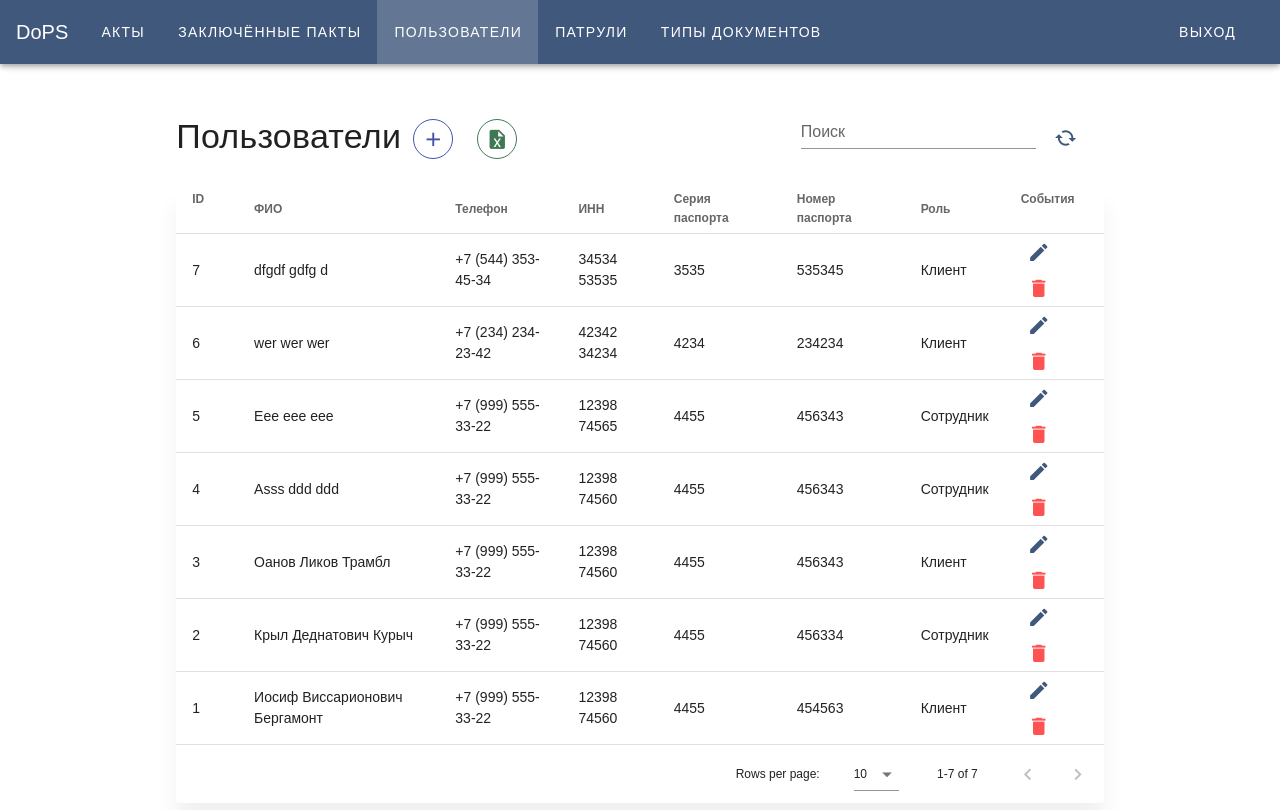
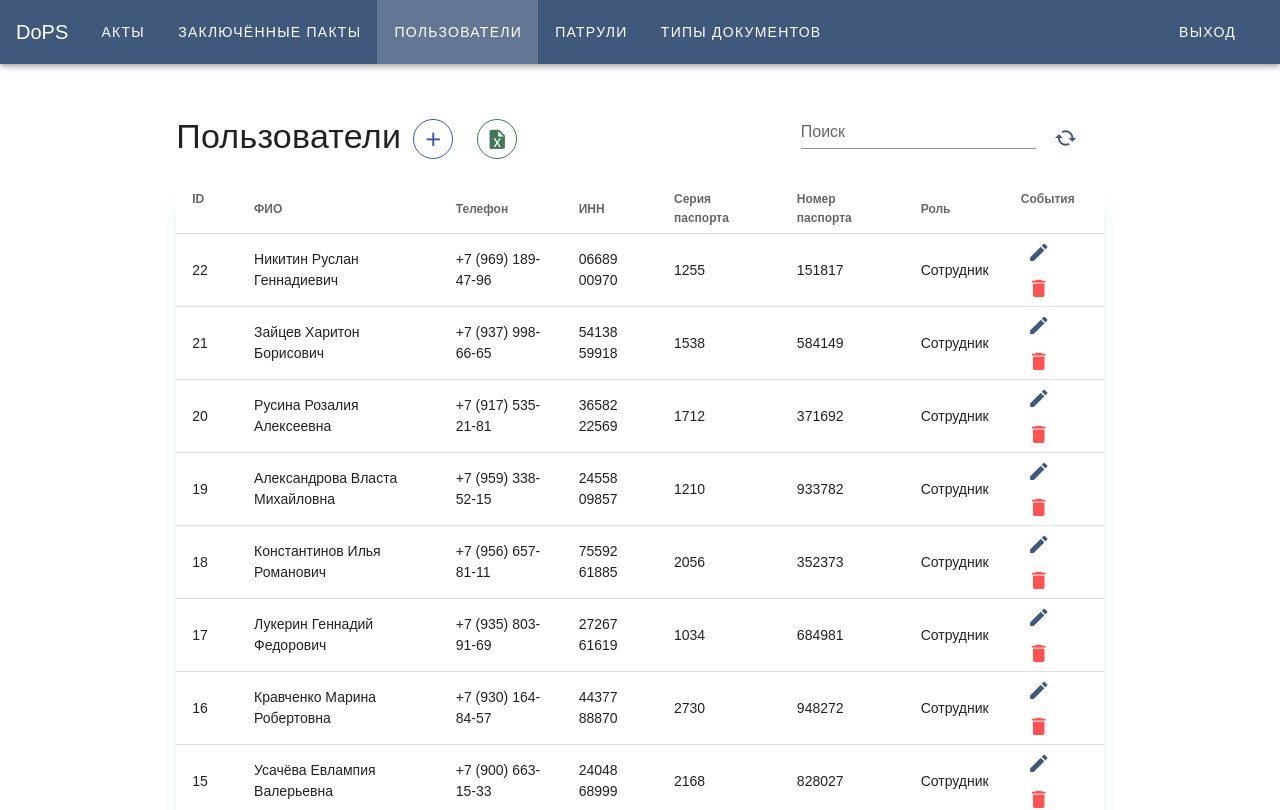
Before and after one commit to KamiMeow/dops-vue, a Vue app: page /users in a window 1280 px wide. Shown: the top 810 px of the page. Built offline with nearby package versions, Linux system fonts and the light colour scheme; data requests are answered from the project's data file.

Commit message:
Импорт пользователей из excel

```diff
--- a/db/db.json
+++ b/db/db.json
@@ -216,6 +216,141 @@
       "fio": "dfgdf gdfg d",
       "id": 7,
       "isSotr": false
+    },
+    {
+      "serialPassport": 2168,
+      "numberPassport": 828027,
+      "phone": "(900) 663-15-33",
+      "inn": "24048 68999",
+      "fio": "Усачёва Евлампия Валерьевна ",
+      "isSotr": "false",
+      "id": 8
+    },
+    {
+      "serialPassport": 1034,
+      "numberPassport": 684981,
+      "phone": "(935) 803-91-69",
+      "inn": "27267 61619",
+      "fio": "Лукерин Геннадий Федорович",
+      "isSotr": "false",
+      "id": 9
+    },
+    {
+      "serialPassport": 2056,
+      "numberPassport": 352373,
+      "phone": "(956) 657-81-11",
+      "inn": "75592 61885",
+      "fio": "Константинов Илья Романович",
+      "isSotr": "true",
+      "id": 10
+    },
+    {
+      "serialPassport": 1210,
+      "numberPassport": "933782 ",
+      "phone": "(959) 338-52-15",
+      "inn": "24558 09857",
+      "fio": "Александрова Власта Михайловна ",
+      "isSotr": "true",
+      "id": 11
+    },
+    {
+      "serialPassport": 1712,
+      "numberPassport": "371692 ",
+      "phone": "(917) 535-21-81",
+      "inn": "36582 22569",
+      "fio": "Русина Розалия Алексеевна ",
+      "isSotr": "false",
+      "id": 12
+    },
+    {
+      "serialPassport": 1538,
+      "numberPassport": "584149 ",
+      "phone": "(937) 998-66-65",
+      "inn": "54138 59918",
+      "fio": "Зайцев Харитон Борисович",
+      "isSotr": "false",
+      "id": 13
+    },
+    {
+      "serialPassport": 1255,
+      "numberPassport": "151817 ",
+      "phone": "(969) 189-47-96",
+      "inn": "06689 00970",
+      "fio": "Никитин Руслан Геннадиевич",
+      "isSotr": "false",
+      "id": 14
+    },
+    {
+      "serialPassport": 2168,
+      "numberPassport": 828027,
+      "phone": "(900) 663-15-33",
+      "inn": "24048 68999",
+      "fio": "Усачёва Евлампия Валерьевна ",
+      "isSotr": "false",
+      "id": 15
+    },
+    {
+      "serialPassport": 2730,
+      "numberPassport": 948272,
+      "phone": "(930) 164-84-57",
+      "inn": "44377 88870",
+      "fio": "Кравченко Марина Робертовна ",
+      "isSotr": "true",
+      "id": 16
+    },
+    {
+      "serialPassport": 1034,
+      "numberPassport": 684981,
+      "phone": "(935) 803-91-69",
+      "inn": "27267 61619",
+      "fio": "Лукерин Геннадий Федорович",
+      "isSotr": "false",
+      "id": 17
+    },
+    {
+      "serialPassport": 2056,
+      "numberPassport": 352373,
+      "phone": "(956) 657-81-11",
+      "inn": "75592 61885",
+      "fio": "Константинов Илья Романович",
+      "isSotr": "true",
+      "id": 18
+    },
+    {
+      "serialPassport": 1210,
+      "numberPassport": "933782 ",
+      "phone": "(959) 338-52-15",
+      "inn": "24558 09857",
+      "fio": "Александрова Власта Михайловна ",
+      "isSotr": "true",
+      "id": 19
+    },
+    {
+      "serialPassport": 1712,
+      "numberPassport": "371692 ",
+      "phone": "(917) 535-21-81",
+      "inn": "36582 22569",
+      "fio": "Русина Розалия Алексеевна ",
+      "isSotr": "false",
+      "id": 20
+    },
+    {
+      "serialPassport": 1538,
+      "numberPassport": "584149 ",
+      "phone": "(937) 998-66-65",
+      "inn": "54138 59918",
+      "fio": "Зайцев Харитон Борисович",
+      "isSotr": "false",
+      "id": 21
+    },
+    {
+      "serialPassport": 1255,
+      "numberPassport": "151817 ",
+      "phone": "(969) 189-47-96",
+      "inn": "06689 00970",
+      "fio": "Никитин Руслан Геннадиевич",
+      "isSotr": "false",
+      "id": 22
     }
   ],
   "acts": [
--- a/src/views/Users/index.vue
+++ b/src/views/Users/index.vue
@@ -7,6 +7,7 @@
         :search.sync="search"
         :asc.sync="asc"
         @add="addUser"
+        @import-excel="importExcel"
       />
     </v-flex>
 
@@ -118,6 +119,22 @@ export default {
     async deleteUser(id) {
       await this.$store.dispatch('users/deleteUser', id);
     },
+
+    importExcel(data) {
+      const keys = data.splice(0, 1).flat();
+
+      const newData = [];
+      data.forEach((item, index) => {
+        const element = {};
+        keys.forEach((key, index) => {
+          element[key] = item[index];
+        });
+        newData.push(element);
+        setTimeout(() => {
+          this.$store.dispatch('users/addUser', element);
+        }, 500 * index);
+      });
+    },
   },
 };
 </script>
```
